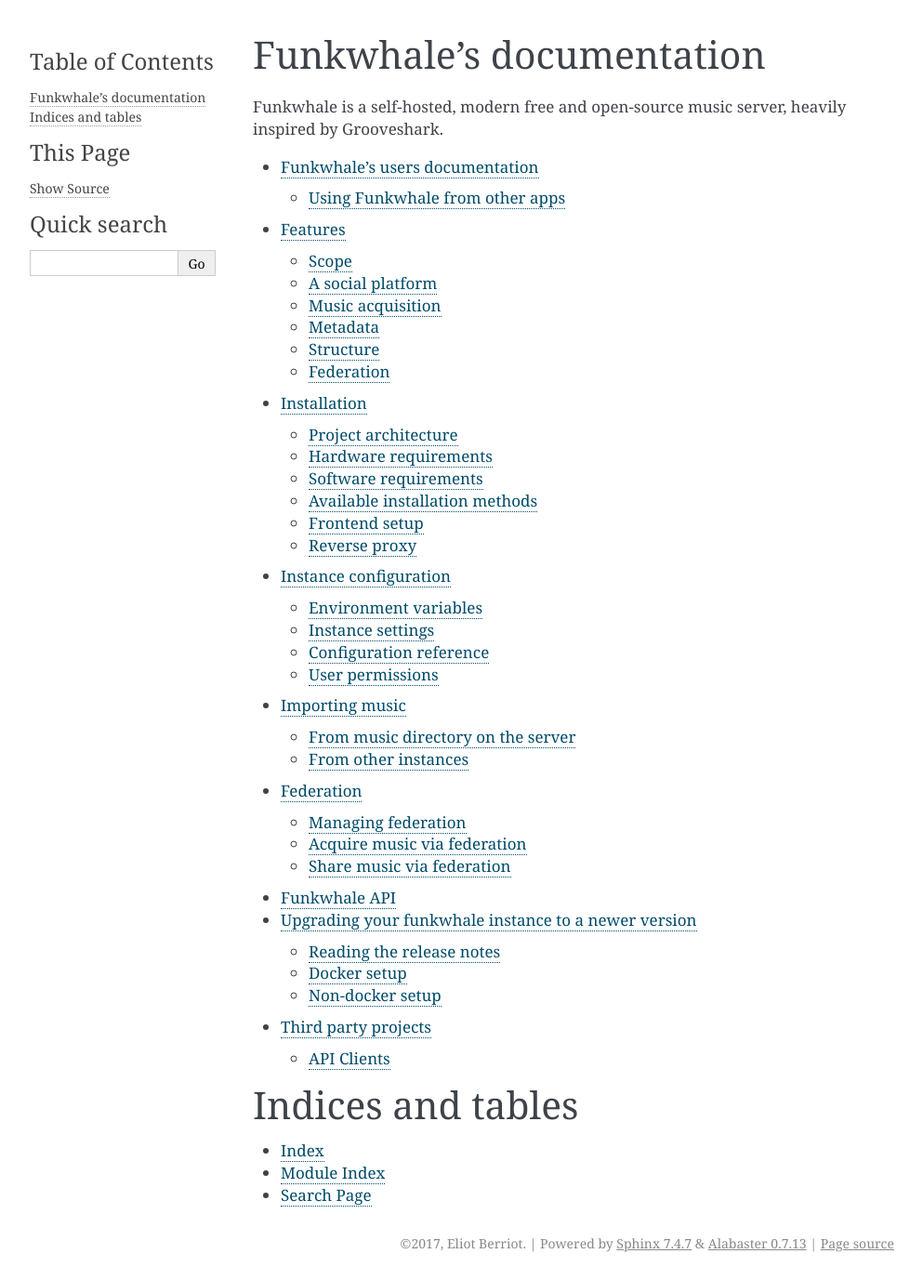
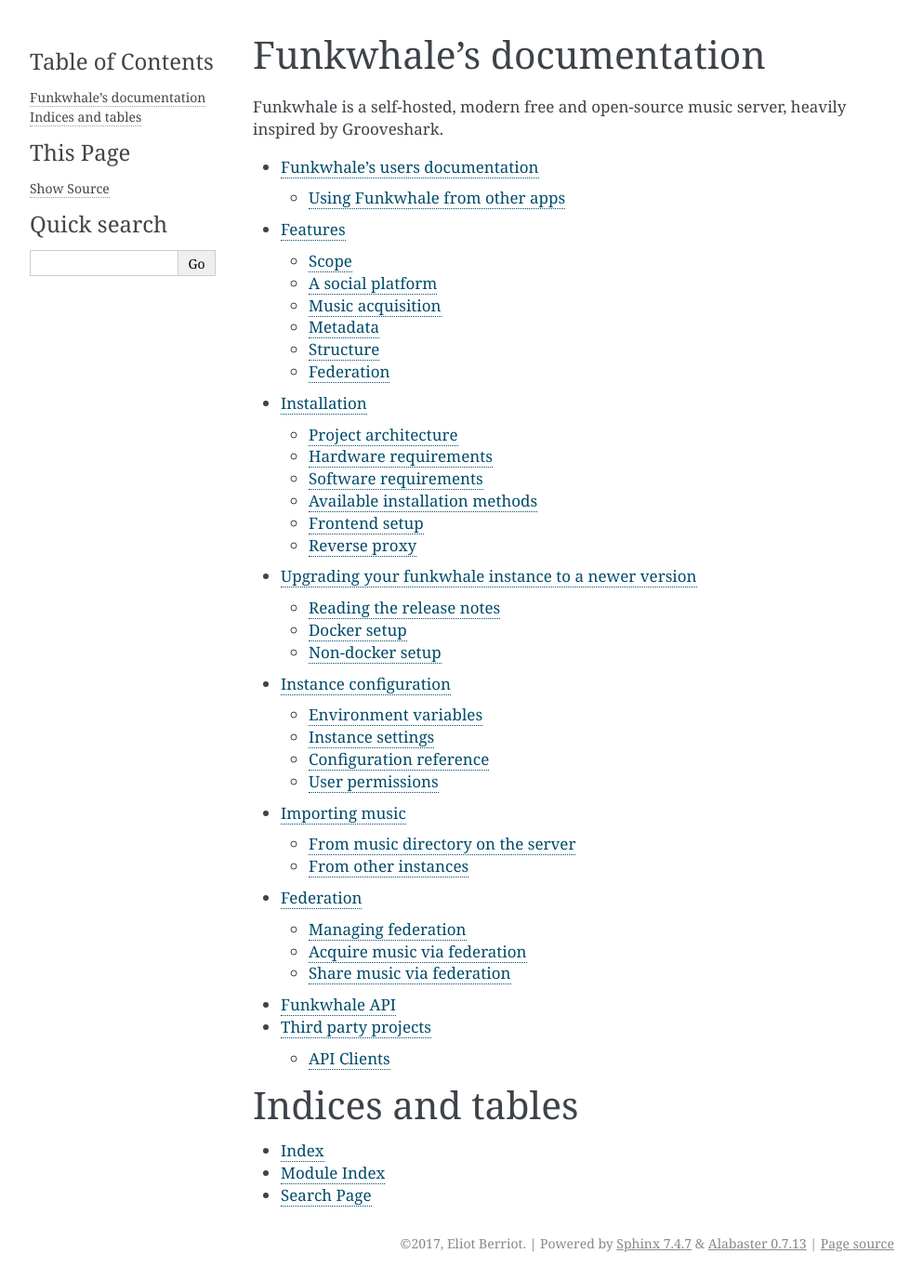
Before and after one commit to RYGhub/funkwhale, a Sphinx documentation site: the page built from docs/index.rst, in a window 1280 px wide. Shown: the whole page at 93% size, without its empty margins (148-1141 px from the left). Built offline with Sphinx 7.4.7, drawn with Linux system fonts in a browser that asks for light colours; pages that are not in the unit, such as notebooks, are missing from menus.

Commit message:
Fix #251: Moved upgrade doc under install doc in TOC

```diff
--- a/docs/index.rst
+++ b/docs/index.rst
@@ -14,11 +14,11 @@
    users/index
    features
    installation/index
+   upgrading
    configuration
    importing-music
    federation
    api
-   upgrading
    third-party
    contributing
    changelog
```
Also changed, not shown: 1 other file.
